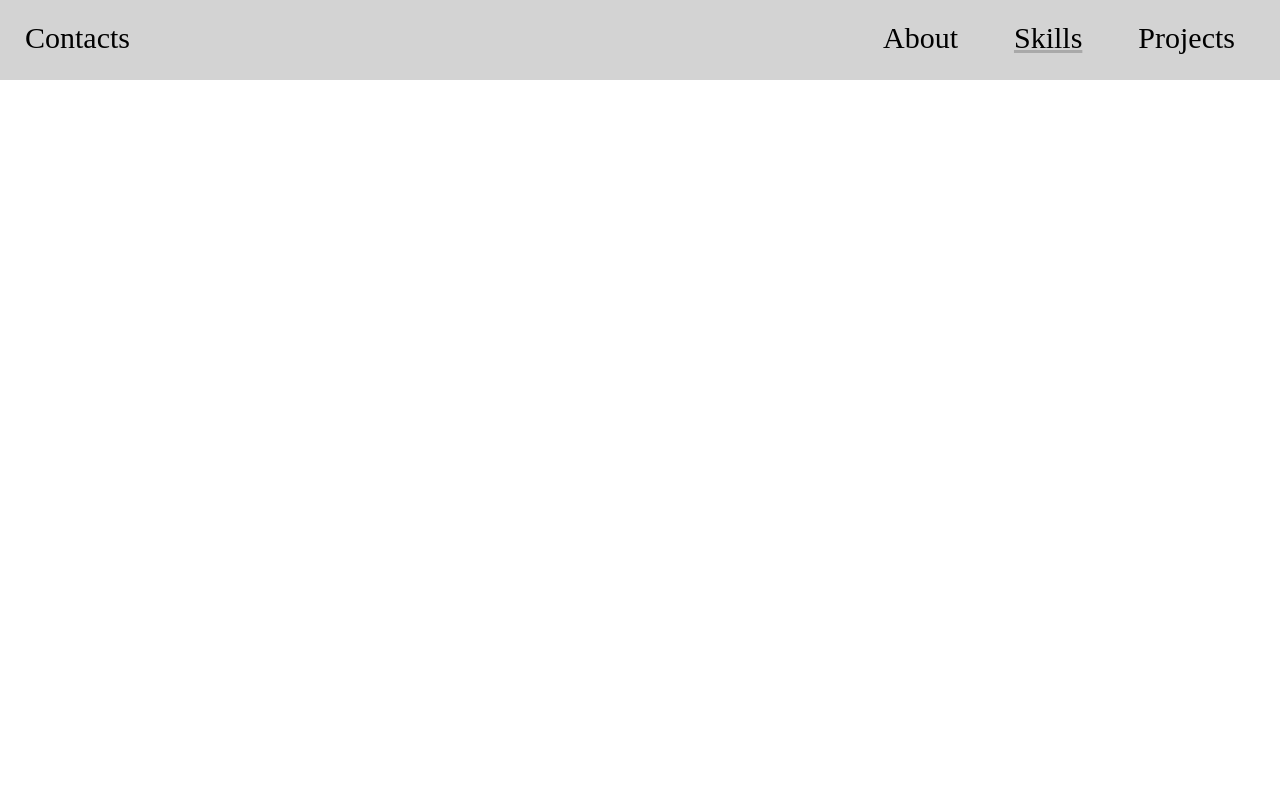
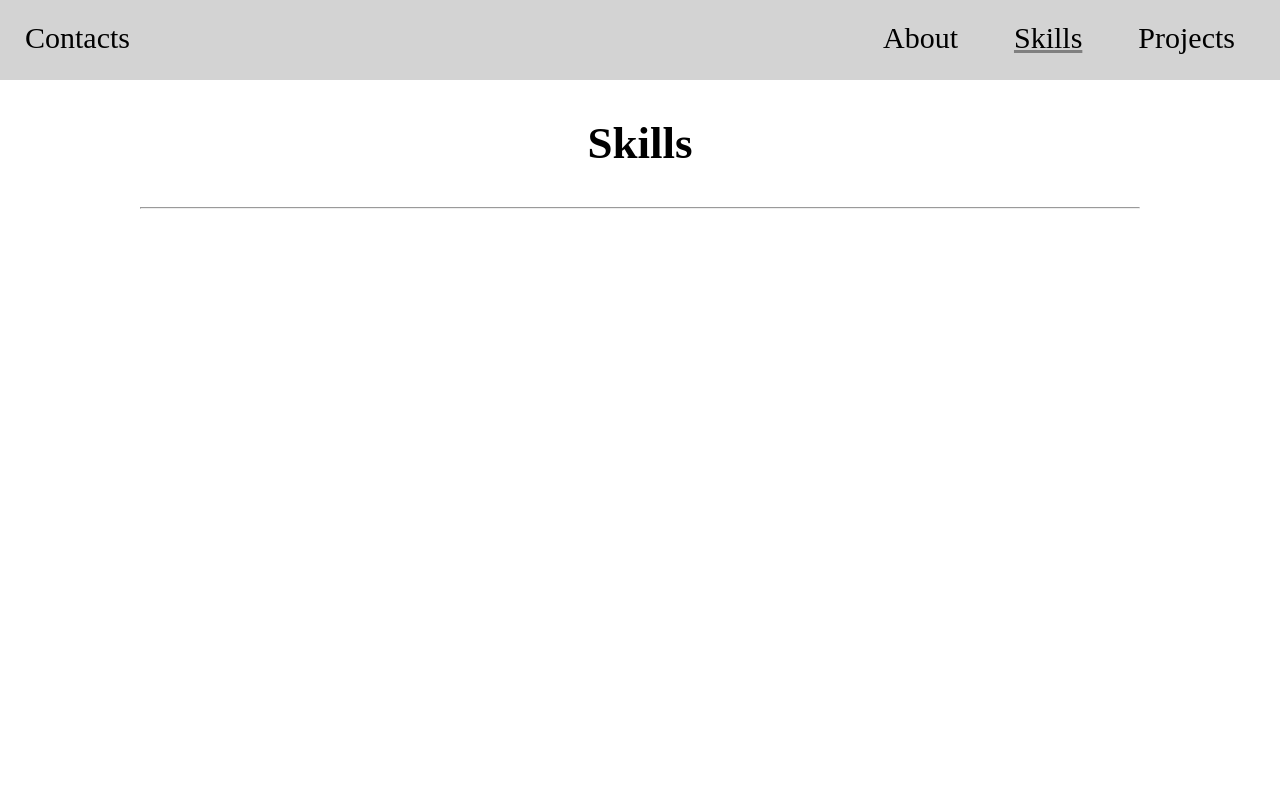
Before and after one commit to Stanisllaus7/FullDevPortfolio, a plain HTML site: page frontend/skills.html in a window 1280 px wide. Shown: the top 800 px of the page. Drawn offline with Linux system fonts and the light colour scheme; no server answers.

Commit message:
commit 01.03

```diff
--- a/frontend/default.css
+++ b/frontend/default.css
@@ -34,9 +34,19 @@ header {
     justify-content: space-between;
 }
 
-hr {
-    margin-right: 780px;
+
+#skillsDiv{
+    font-size: 30px;
+}
+
+#hrMain {
+    color: black;
+    margin-right: 100%;
     width: 300px;
+}
+
+#hrSkills {
+    width: 1000px;
 }
 
 p {
@@ -55,7 +65,13 @@ h3 {
 
 .skill {
     display: flex;
-    margin: 30px 150px;
+    margin: 30px 20%;
+}
+
+#skillsDiv {
+    width: 100%;
+    text-align: center;
+    margin-right: 200px;
 }
 
 .skill-text {
@@ -107,7 +123,7 @@ a:hover {
 
 a.active {
     text-decoration: underline;
-    text-decoration-color: darkgray;
+    text-decoration-color: gray;
 }
 
 a.gmail {
--- a/frontend/skills.html
+++ b/frontend/skills.html
@@ -21,6 +21,10 @@
     </header>
 
     <main id="skillsMain">
+        <div id="skillsDiv">
+            <h2>Skills</h2>
+            <hr id="hrSkills">
+        </div>
 
 
 
```
Also changed, not shown: frontend/index.html (+1 -1 lines), frontend/C.png (added), frontend/HTML.png, frontend/docker.png (added).
